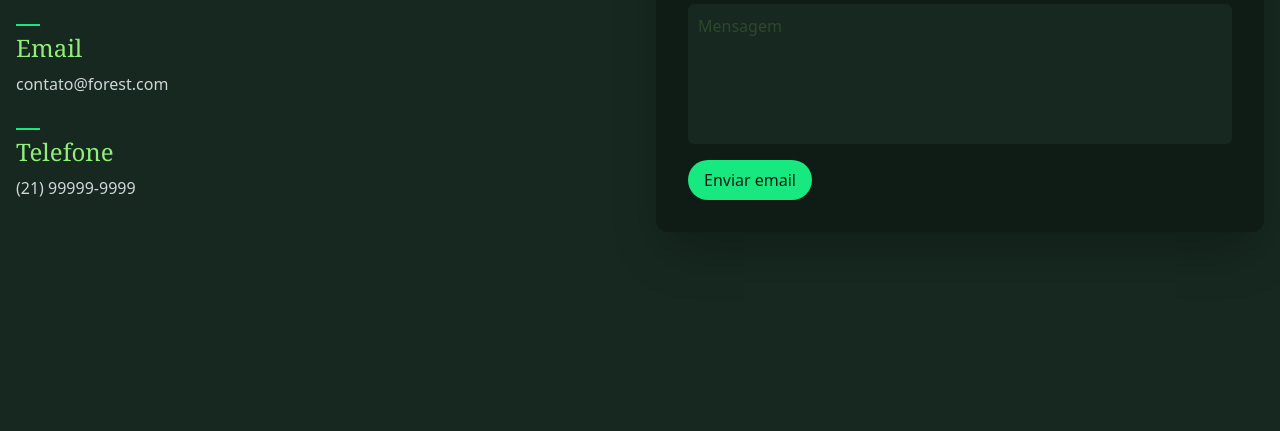
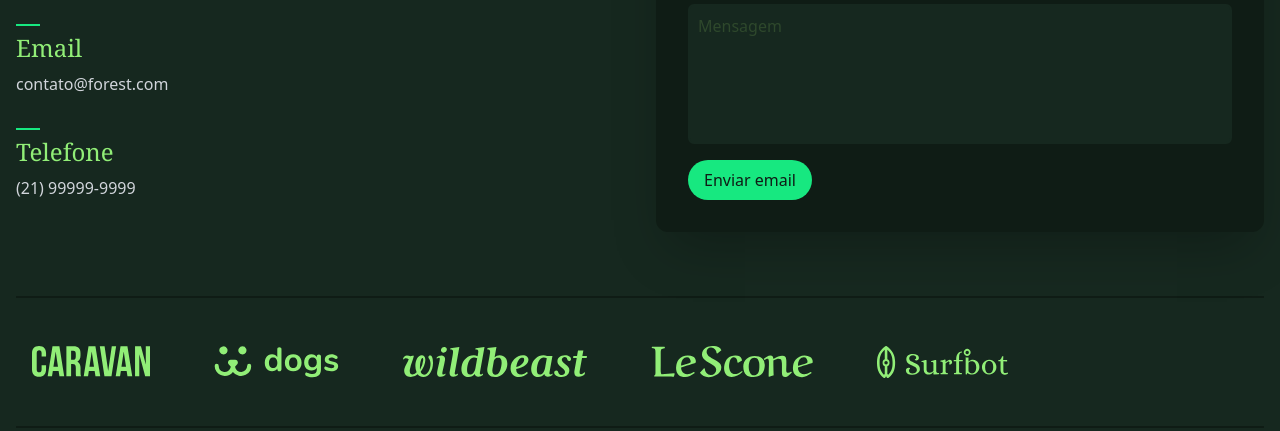
Before and after one commit to pedrorvidal/ogtailwind, a website: page src/index.html in a window 1280 px wide. Shown: the part 3812-4243 px from the top of the page. Drawn offline with Linux system fonts and the light colour scheme.

Commit message:
área parceiros

```diff
--- a/src/index.html
+++ b/src/index.html
@@ -312,7 +312,16 @@
             <button class="inline-block bg-verde-400 px-4 py-2 rounded-full text-verde-900 place-self-start">Enviar email</button>
         </form>
     </section>
-
+    <!-- parceiros -->
+     <section class="mb-12 sm:mb-16 container">
+        <ul class="flex sm:flex-row flex-col items-center sm:gap-8 sm:border-verde-900 py-4 sm:py-8 *:p-4 sm:border-t-2 sm:border-b-2 max-sm:divide-y-2 max-sm:divide-verde-900 *:*:max-h-8">
+            <li><img src="./img/parceiros/caravan.svg" alt="Caravan"></li>
+            <li><img src="./img/parceiros/dogs.svg" alt="dogs"></li>
+            <li><img src="./img/parceiros/wildbeast.svg" alt="wildbeast"></li>
+            <li><img src="./img/parceiros/lescone.svg" alt="Lescone"></li>
+            <li><img src="./img/parceiros/surfbot.svg" alt="Surfbot"></li>
+        </ul>
+     </section>
 </body>
 
 </html>
```
Also changed, not shown: src/output.css.
